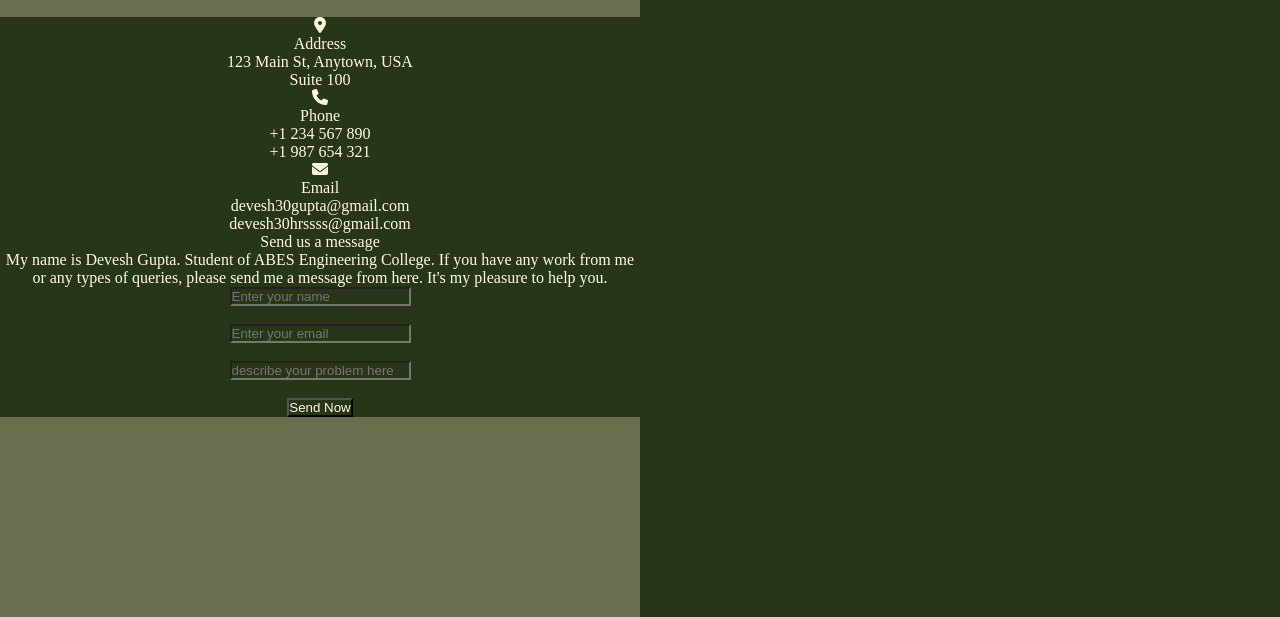
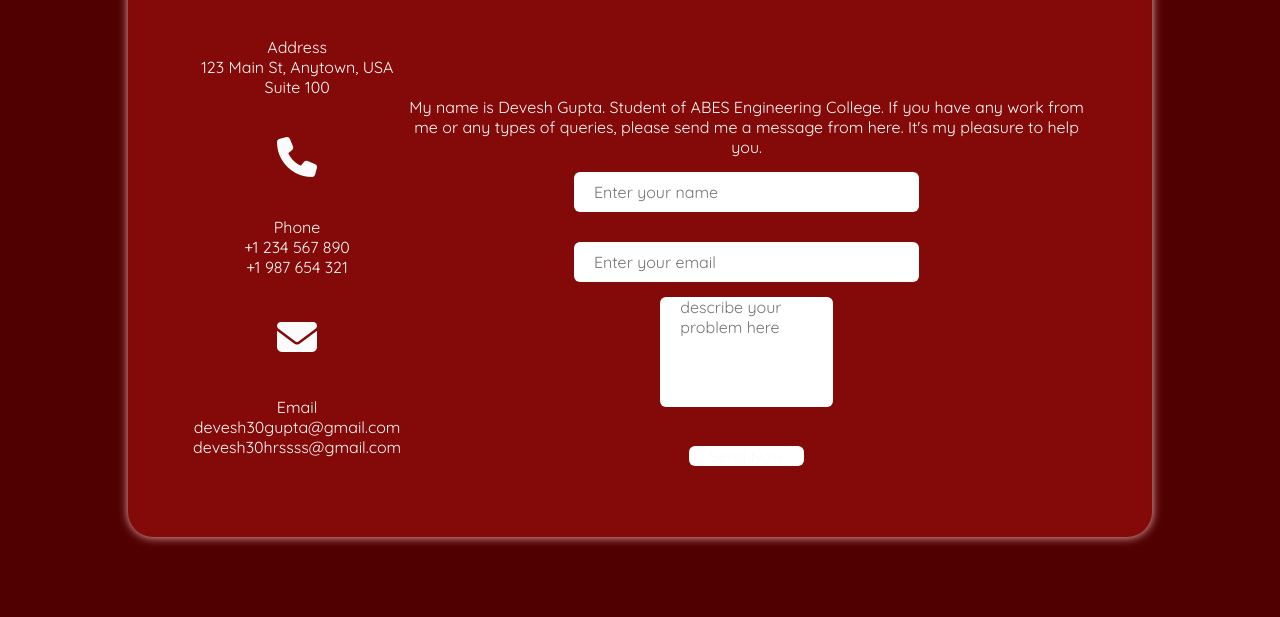
Before and after one commit to deveshh30/css-practice-project, a plain HTML site: page responsive contactus/file.html in a window 1280 px wide. Shown: the part 183-800 px from the top of the page. Drawn offline with Linux system fonts and the light colour scheme.

Commit message:
css chhanges 3

```diff
--- a/responsive contactus/file.css
+++ b/responsive contactus/file.css
@@ -1,19 +1,92 @@
+@import url('https://fonts.googleapis.com/css2?family=Quicksand:wght@300..700&display=swap');
 *{
     margin: 0;
     padding: 0;
     box-sizing: border-box;
-    color: #FEFAE0;
-    background-color: #283618;
+    color: #fbfbfb;
+    font-family: quicksand, sans-serif;
 }
 
+body{
+    min-height: 100vh;
+    width: 100%;
+    background-color: #510000;
+    display: flex;
+    justify-content: center;
+    align-items: center;
 
+
+}
 
 .container{
     text-align: center;
     display: flex;
     justify-content: center;
     align-items: center;
-    background-color: #686f4f ;
-    height: 100vh;
-    width: 80vh;
+    height: 80vh;
+    border-radius: 25px;
+    box-shadow: #f2b8b8 0.2px 0.2px 10px;
+    width: 80%;
+    background: #840909;
+    padding: 20px 60px 40px 40px;
 }
+
+
+.container .content{
+    display: flex;
+    justify-content: space-between;
+    align-items: center;
+    width: 100%;
+    height: 100%;
+}
+
+.container .content .left-side{
+
+    margin:  0 0 0 25px;
+    width: 25%;
+    height: 100%;
+
+}
+
+div i{
+    font-size: 40px;
+    margin-bottom: 40px;
+    margin-top: 40px;
+    color: #fbfbfb;
+}
+
+
+
+.container .content .right-side .head-msg{
+    font-size: 35px;
+    font-weight: 600;
+    margin-bottom: 10px;
+    color: beige;
+    margin: 0 210px 120px 0;
+
+}
+
+
+.container .content .right-side .button input,textarea,button{
+    margin-bottom: 15px;
+    border: none;
+    font-size: 16px;
+    background-color: rgb(255, 255, 255);
+    border-radius: 6px;
+    padding: 0 20px;
+
+}
+
+textarea{
+    height: 100px;
+    width: 100%;
+    resize: none;
+    min-height: 110px;
+
+}
+
+input{
+    margin-top: 15px;
+    height: 40px;
+    width: 50%;
+}
--- a/responsive contactus/file.html
+++ b/responsive contactus/file.html
@@ -14,7 +14,9 @@
                 <div class="address-details">
                     <i class="fa-solid fa-location-dot"></i>
                     <div class="topic">Address</div>
-                    <div class="first-head">123 Main St, Anytown, USA</div>
+                    <div class="first-head">123 Main St,
+                         Anytown,
+                          USA</div>
                     <div class="second-head">Suite 100</div>
                 </div>
 
@@ -46,9 +48,9 @@
                 </div>
 
                 <div class="button">
-                    <input type="text" name="name" id="" placeholder="Enter your name"><br></br>
-                    <input type="text" name="email" id="" placeholder="Enter your email"><br></br>
-                    <input type="text" name="problem" placeholder="describe your problem here" id=""><br></br>
+                    <input type="text" name="name" id="" placeholder="Enter your name"><br>
+                    <input type="text" name="email" id="" placeholder="Enter your email"><br>
+                    <textarea name="problem" placeholder="describe your problem here" id="" style="rows: 4; width: 25%"></textarea><br></br>
                     <button type="button">Send Now</button>
                 </div>
             </div>
```
